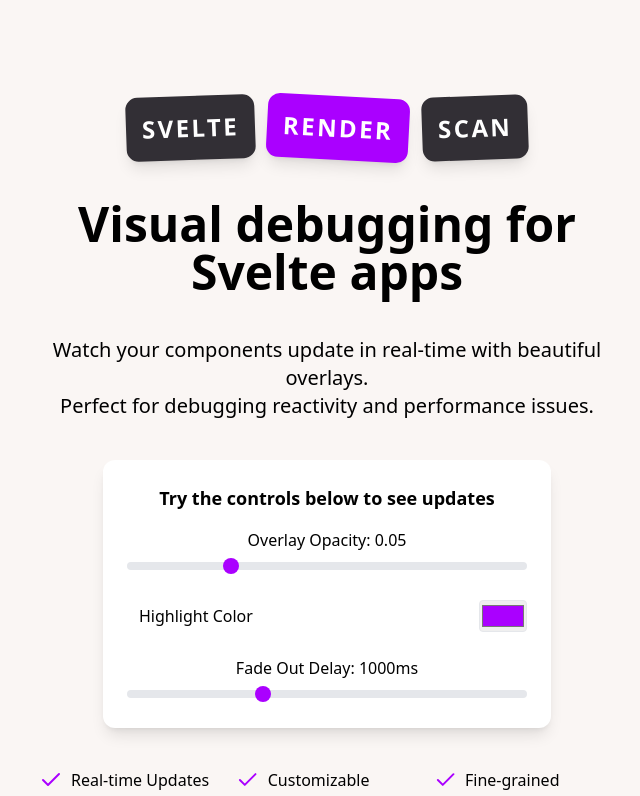
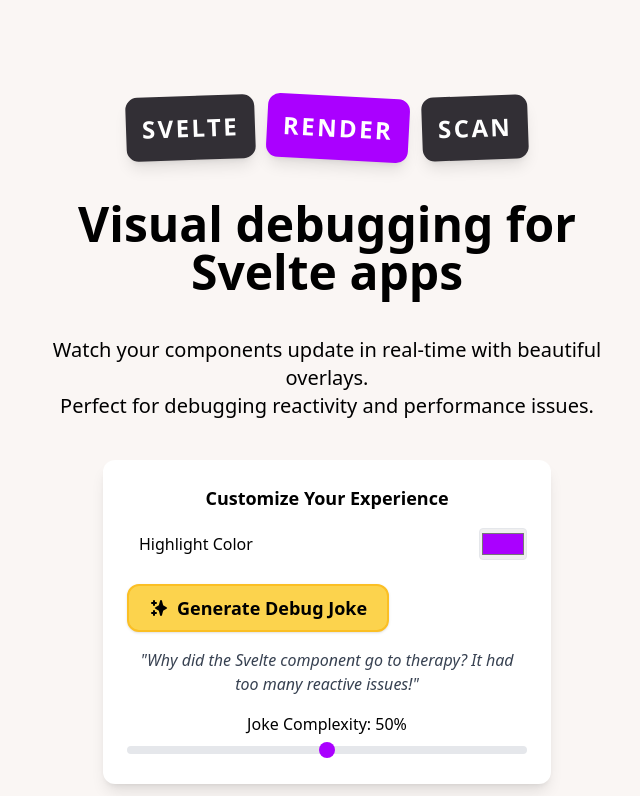
Before and after one commit to maxfriedmann/svelte-render-scan, a SvelteKit app: page / in a window 1280 px wide. Shown: the top 796 px of the page, without its empty margins (313-953 px from the left). Built offline with nearby package versions, Linux system fonts and the light colour scheme.

Commit message:
Update +page.svelte

```diff
--- a/src/routes/+page.svelte
+++ b/src/routes/+page.svelte
@@ -6,9 +6,32 @@
 	import 'prism-svelte';
 
 	// Interactive demo state
-	let overlayOpacity = $state(0.05);
 	let highlightColor = $state('#aa00ff');
-	let fadeOutDelay = $state(1000);
+	let jokeLength = $state(50);
+
+	// Joke generation
+	let currentJoke = $state(
+		'Why did the Svelte component go to therapy? It had too many reactive issues!'
+	);
+	const jokes = [
+		'Why did the Svelte component go to therapy? It had too many reactive issues!',
+		'What does a Svelte dev say at a restaurant? "Can I get that state to go?"',
+		'How do Svelte components stay in shape? They do reactive training!',
+		'Why was the Svelte app feeling lonely? It had no props to talk to!',
+		"What's a Svelte developer's favorite drink? Component punch!"
+	];
+
+	function generateJoke() {
+		// Use jokeLength to determine how "complex" the joke is (i.e., which ones to pick from)
+		const eligibleJokes = jokes.filter(
+			(joke) =>
+				(jokeLength < 33 && joke.length < 50) ||
+				(jokeLength < 66 && joke.length < 75) ||
+				jokeLength >= 66
+		);
+		const randomJoke = eligibleJokes[Math.floor(Math.random() * eligibleJokes.length)];
+		currentJoke = randomJoke || jokes[0];
+	}
 
 	// Initialize render-scan for the demo
 	onMount(() => {
@@ -49,7 +72,8 @@
 				Svelte
 			</div>
 			<div
-				class="rotate-3 rounded-xl bg-[#aa00ff] p-4 text-xl font-extrabold uppercase tracking-widest shadow-lg md:text-2xl"
+				class="rotate-3 rounded-xl p-4 text-xl font-extrabold uppercase tracking-widest shadow-lg md:text-2xl"
+				style="background-color: {highlightColor}"
 			>
 				Render
 			</div>
@@ -67,39 +91,48 @@
 
 		<!-- Interactive Demo Section -->
 		<div class="mt-10 w-full max-w-md rounded-xl bg-white p-6 shadow-lg">
-			<h2 class="mb-4 text-lg font-bold">Try the controls below to see updates</h2>
+			<h2 class="mb-4 text-lg font-bold">Customize Your Experience</h2>
 
 			<div class="space-y-6">
-				<!-- Opacity Slider -->
-				<div class="space-y-2">
-					<label class="font-medium">Overlay Opacity: {overlayOpacity}</label>
-					<input
-						type="range"
-						bind:value={overlayOpacity}
-						min="0"
-						max="0.2"
-						step="0.01"
-						class="w-full"
-					/>
-				</div>
-
 				<!-- Color Picker -->
 				<div class="flex items-center justify-between">
 					<label class="font-medium">Highlight Color</label>
 					<input type="color" bind:value={highlightColor} class="h-8 w-12" />
 				</div>
 
-				<!-- Fade Out Delay -->
+				<!-- Joke Section -->
+				<div class="space-y-4">
+					<button
+						on:click={generateJoke}
+						class="flex items-center space-x-2 rounded-xl border-2 border-amber-400 bg-amber-300 px-5 py-2 text-lg font-bold shadow"
+					>
+						<svg
+							xmlns="http://www.w3.org/2000/svg"
+							class="h-5 w-5"
+							viewBox="0 0 20 20"
+							fill="currentColor"
+						>
+							<path
+								fill-rule="evenodd"
+								d="M5 2a1 1 0 011 1v1h1a1 1 0 010 2H6v1a1 1 0 01-2 0V6H3a1 1 0 010-2h1V3a1 1 0 011-1zm0 10a1 1 0 011 1v1h1a1 1 0 110 2H6v1a1 1 0 11-2 0v-1H3a1 1 0 110-2h1v-1a1 1 0 011-1zM12 2a1 1 0 01.967.744L14.146 7.2 17.5 9.134a1 1 0 010 1.732l-3.354 1.935-1.18 4.455a1 1 0 01-1.933 0L9.854 12.8 6.5 10.866a1 1 0 010-1.732l3.354-1.935 1.18-4.455A1 1 0 0112 2z"
+								clip-rule="evenodd"
+							/>
+						</svg>
+						<span>Generate Debug Joke</span>
+					</button>
+					<p class="italic text-gray-700">"{currentJoke}"</p>
 					<div class="space-y-2">
-					<label class="font-medium">Fade Out Delay: {fadeOutDelay}ms</label>
+						<label class="font-medium">Joke Complexity: {jokeLength}%</label>
 						<input
 							type="range"
-						bind:value={fadeOutDelay}
+							bind:value={jokeLength}
 							min="0"
-						max="3000"
-						step="100"
+							max="100"
+							step="1"
 							class="w-full"
+							style="--thumb-color: {highlightColor}"
 						/>
+					</div>
 				</div>
 			</div>
 		</div>
@@ -113,7 +146,7 @@
 						height="24"
 						viewBox="0 0 24 24"
 						fill="none"
-						stroke="#aa00ff"
+						stroke={highlightColor}
 						stroke-width="2"
 						stroke-linecap="round"
 						stroke-linejoin="round"><polyline points="20 6 9 17 4 12" /></svg
@@ -139,7 +172,9 @@
 							value={i.name}
 							bind:group={installer}
 						/>
-						{i.name}
+						<span style="background-color: {i.name === installer ? highlightColor : ''}"
+							>{i.name}</span
+						>
 					</label>
 				{/each}
 			</div>
@@ -182,7 +217,11 @@
 	}
 
 	label.checked {
-		@apply bg-gray-200 font-bold;
+		@apply font-bold;
+	}
+
+	label.checked span {
+		@apply rounded-full px-3 py-1 text-white;
 	}
 
 	input[type='range'] {
@@ -190,7 +229,8 @@
 	}
 
 	input[type='range']::-webkit-slider-thumb {
-		@apply h-4 w-4 cursor-pointer appearance-none rounded-full bg-[#aa00ff];
+		@apply h-4 w-4 cursor-pointer appearance-none rounded-full;
+		background-color: var(--thumb-color, #aa00ff);
 	}
 
 	input[type='color'] {
```
Lines whose indentation alone changed are shown as unchanged.
